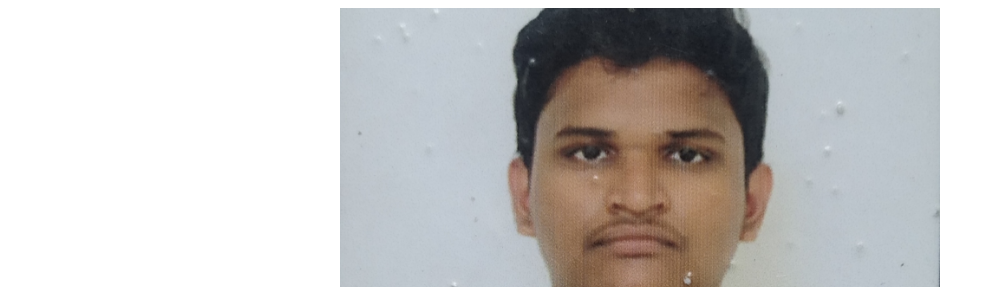
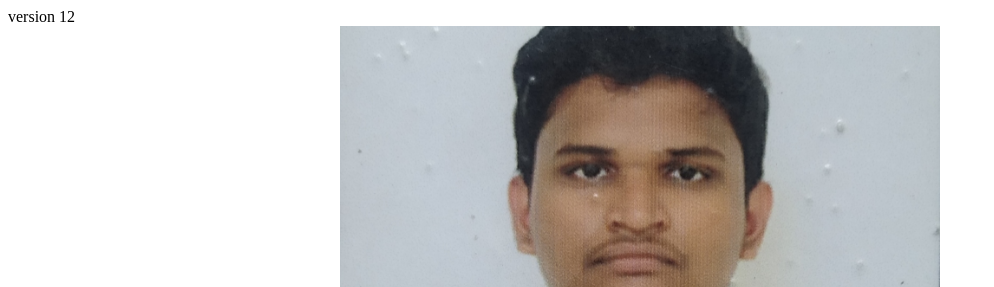
Before and after one commit to BattuNagaManikanta/git-tutorial, a plain HTML site: page index.html in a window 1280 px wide. Shown: the top 287 px of the page, without its empty margins (0-994 px from the left). Drawn offline with Linux system fonts and the light colour scheme.

Commit message:
version 12

```diff
--- a/index.html
+++ b/index.html
@@ -7,6 +7,7 @@
   <title>Document</title>
 </head>
 <body>
+  <div>version 12</div>
   <div class="container">
     <div class="image-container">
       <div class="slider__slide">
--- a/index.js
+++ b/index.js
@@ -4,6 +4,8 @@ let rightButton = document.querySelector('.right');
 let slider = document.querySelector('.image-container')
 let container = document.querySelector('.container');
 let dots = document.querySelector('.dots');
+
+console.log("version 12");
 
 console.log(leftButton,rightButton);
 let i = 0;
```
